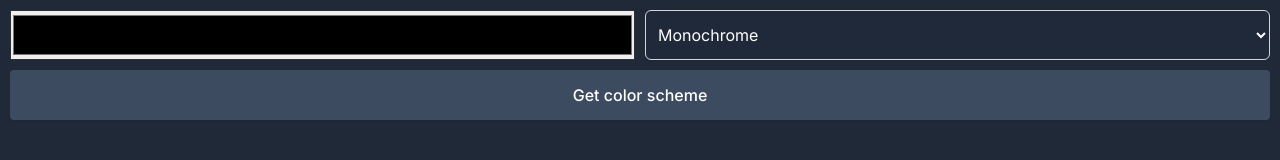
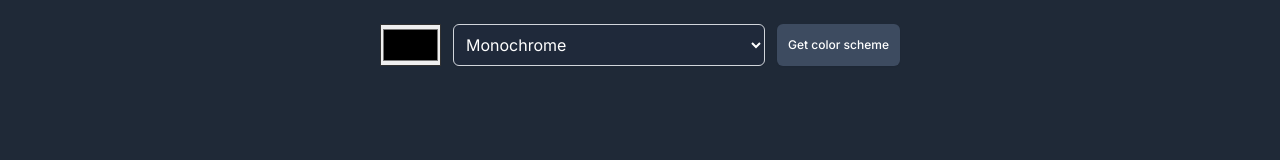
Before and after one commit to L3RiZ/Color-Scheme-Generator, a plain HTML site: page index.html in a window 1280 px wide. Drawn offline with Linux system fonts and the light colour scheme; no server answers.

Commit message:
finished

```diff
--- a/index.html
+++ b/index.html
@@ -25,7 +25,7 @@
             </select>
             <button id="submit-btn" class="submit-btn">Get color scheme</button>
         </form>
-        <div id="color-container"></div>
+        <div id="colors-container" class="colors-container"></div>
     </main>
 	<script src="index.js"></script>
   </body>
--- a/index.js
+++ b/index.js
@@ -1,18 +1,34 @@
-const colorContainer = document.getElementById('color-container');
+const colorContainer = document.getElementById('colors-container');
+const hexIDs = [];
 
 document.getElementById('get-scheme').addEventListener('submit', (e) => {
         e.preventDefault();
+        colorContainer.innerHTML = ''
+        generateColors()
+    })
 
-        colorContainer.innerHTML = ''
-
-        fetch(`https://www.thecolorapi.com/scheme?hex=${document.getElementById('get-color').value.slice(1, 7)}&mode=${document.getElementById('modes').value}`)
+function generateColors() {
+    fetch(`https://www.thecolorapi.com/scheme?hex=${document.getElementById('get-color').value.slice(1, 7)}&mode=${document.getElementById('modes').value}`)
             .then(response => response.json())
             .then(data => {
                 data.colors.map(color => {
-                    colorContainer.innerHTML += `
+                colorContainer.innerHTML += `
+                <div class="color-container" id="color-container">
                     <div class="generated-color" id="${color.hex.clean}"></div>
-                    <p class="hex-code">${color.hex.value}</p>`
-                    document.getElementById(color.hex.clean).style.backgroundColor = color.hex.clean;
-                })
-            })
+                    <p class="hex-code">${color.hex.value}</p>
+                </div>`
+                document.getElementById(color.hex.clean).style.backgroundColor = color.hex.clean;
+                hexIDs.push(color.hex.clean)
+        })
     })
+}
+
+document.addEventListener('click', (e) => {
+    if(hexIDs.includes(e.target.id)) {
+        navigator.clipboard.writeText("#" + e.target.id);
+    } else if (hexIDs.includes(e.target.innerHTML.slice(1, 7))) {
+        navigator.clipboard.writeText(e.target.innerHTML);
+    }
+})
+
+generateColors();
--- a/style.css
+++ b/style.css
@@ -12,14 +12,20 @@ html {
 /* TYPOGRAPHIE */
 
 .modes,
-.submit-btn {
+.submit-btn,
+.hex-code {
     font-family: 'Inter', sans-serif;
     font-style: normal;
+    color: white;
+}
+
+.modes,
+.submit-btn {
+    font-size: 1.6rem;
 }
 
 .modes {
     font-weight: 400;
-    font-size: 1.6rem;
     line-height: 2.4rem;
     text-transform: capitalize;
     padding-left: 0.5em;
@@ -27,58 +33,109 @@ html {
 
 .submit-btn {
     font-weight: 500;
-    font-size: 1.6rem;
     line-height: 1.6rem;
+}
+
+.hex-code {
     color: #FFFFFF;
+    font-size: 1.2rem;
 }
 
 /* FORM */
 
 body {
     background-color: #1F2937;
+    min-width: 300px;
+    max-width: 550px;
 }
 
 form {
     display: grid;
     grid-template-columns: 1fr 1fr;
-    grid-template-rows: 50px 50px;
+    grid-template-rows: 1fr 1fr;
     align-items: center;
     justify-items: center;
     grid-gap: 10px;
-    margin: 1em;
+    margin: 2em 1em;
+}
+
+.get-color,
+.modes,
+.submit-btn {
+    width: 100%;
+    height: 100%;
+    cursor: pointer;
+}
+
+.modes,
+.submit-btn {
+    box-shadow: 0px 1px 2px rgba(0, 0, 0, 0.05);
+    border-radius: 6px;
 }
 
 .get-color {
     border: 0.5px solid #313131;
-    width: 100%;
-    height: 100%;
 }
 
 .modes {
     background: #1F293A;
     border: 1px solid #D1D5DB;
-    box-shadow: 0px 1px 2px rgba(0, 0, 0, 0.05);
-    border-radius: 6px;
-    color: white;
     margin: 1em 0;
-    width: 100%;
-    height: 100%;
 }
 
 .submit-btn {
     background: #3D4B60;
-    box-shadow: 0px 1px 2px rgba(0, 0, 0, 0.05);
-    border-radius: 4px;
     border: none;
     grid-row: 2 / 3;
     grid-column: 1 / -1;
-    width: 100%;
-    height: 100%;
 }
 
 /* COLORS */
 
-.generated-color {
-    width: 100%;
+.colors-container {
+    display: grid;
+    grid-template-columns: repeat(5, 1fr);
+    grid-template-rows: 12px 12px 12px;
+}
+
+.color-container {
+    height: 550px;
+}
+
+.generated-color,
+.hex-code {
+    cursor: copy;
     padding: 1em 0;
 }
+
+.generated-color {
+    height: 100%;
+}
+
+.hex-code {
+    text-align: center;
+}
+
+/* MEDIA */
+
+@media (min-width: 550px) {
+    body {
+        display: flex;
+        justify-content: center;
+        margin: 0 auto;
+    }
+
+    form {
+        display: grid;
+        grid-template-columns: 61px 312px 123px;
+        grid-template-rows: 42px;
+        gap: 1.2em;
+        margin: 2.4em 1.5em;
+    }
+
+    .submit-btn {
+        font-size: 1.2rem;
+        grid-row: auto;
+        grid-column: auto;
+    }
+}
```
